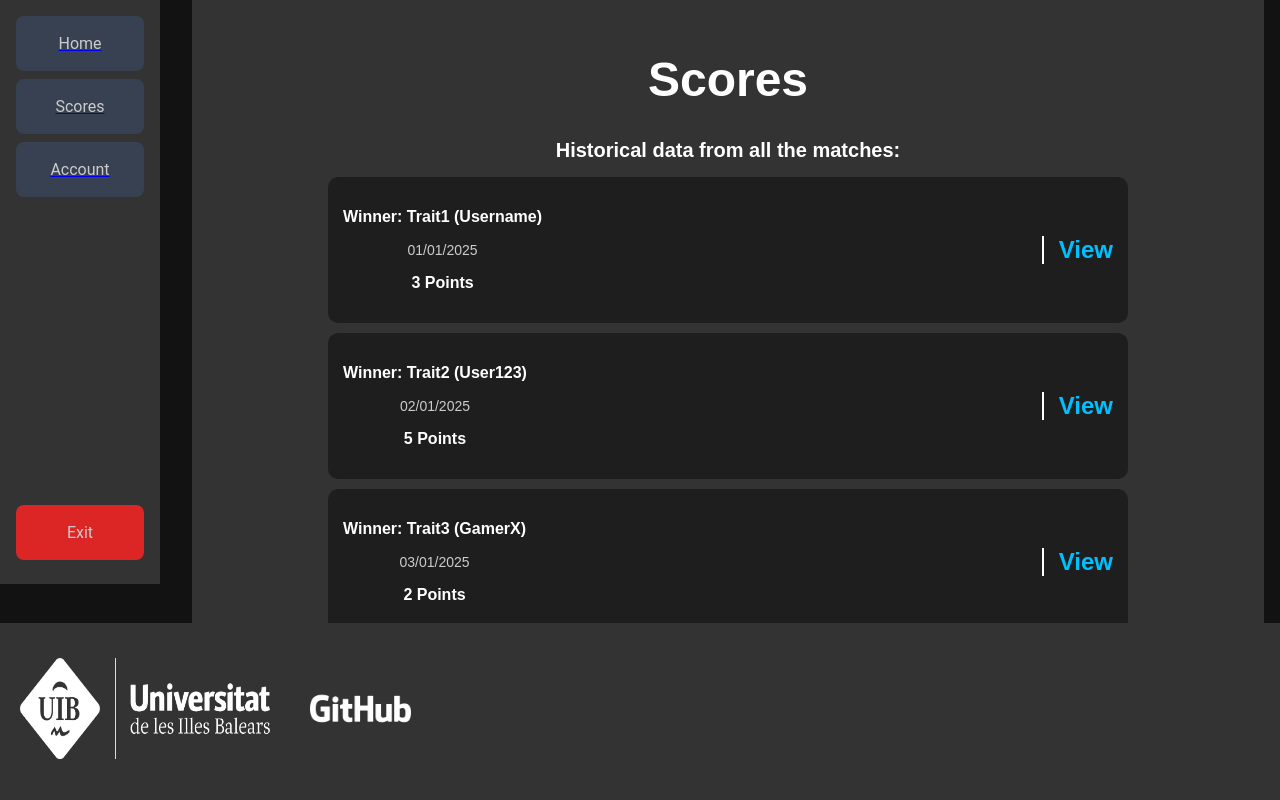
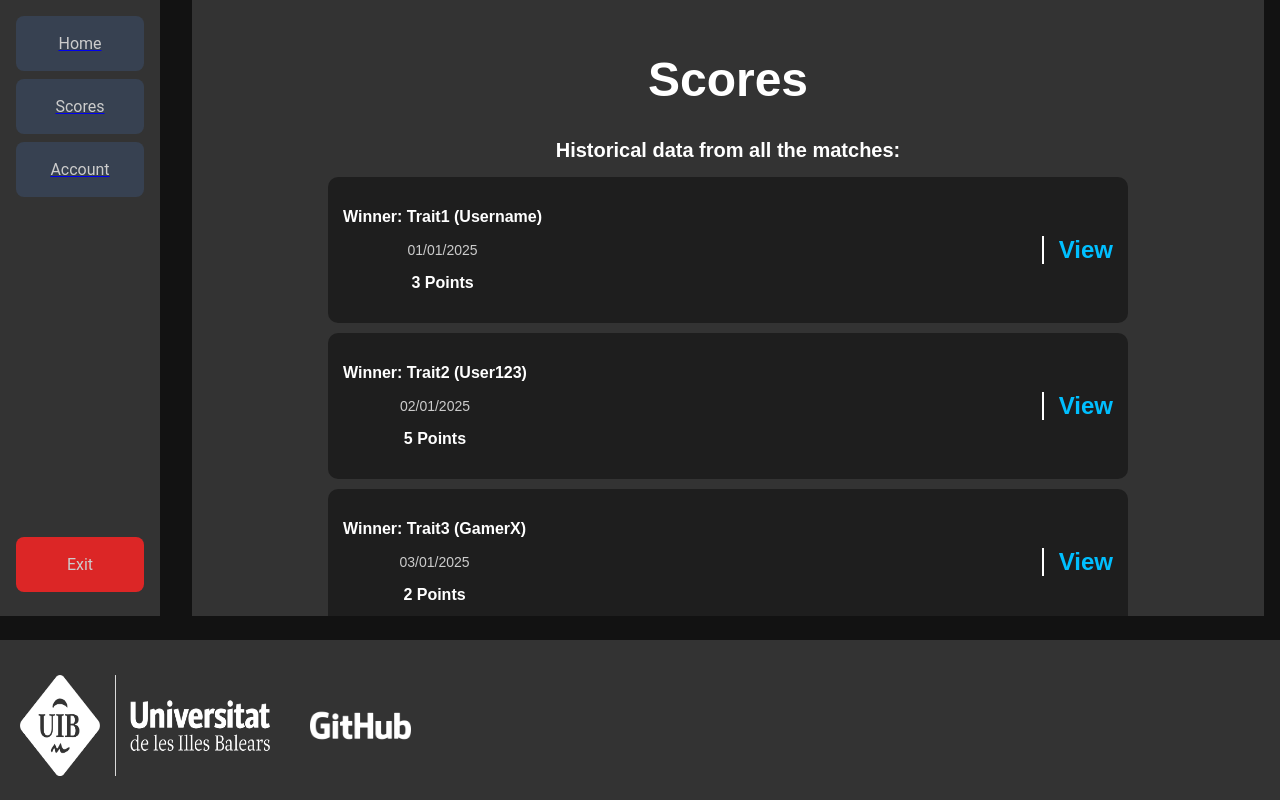
Before and after one commit to Laboratori-de-Projectes-de-Software/back-end, a React (Vite) app in the folder human-traits-front/: page /scores in a window 1280 px wide. Shown: the top 800 px of the page. Built offline with nearby package versions, Linux system fonts and the light colour scheme.

Commit message:
marcadas las alturas del footer y del content_container en base al tamaño de la pantalla para que cuadren y aparexca el scrollbar si es necesario

```diff
--- a/human-traits-front/src/css/App.css
+++ b/human-traits-front/src/css/App.css
@@ -47,7 +47,7 @@ body {
   margin-right: 1rem;
   gap: 1rem;
   overflow-y: auto;
-  max-height: 100%;
+  max-height: 75vh;
 }
 
 ul.footer {
@@ -59,6 +59,7 @@ ul.footer {
     position: fixed;
     bottom: 0;
     width: 100%;
+    height: 20vh;
   }
 
   li.footer {
@@ -78,7 +79,7 @@ ul.footer {
   }
 
   .sidebar {
-    height: 69vh;
+    /*height: 69vh;*/
     width: 8rem;
     background-color: #333;
     display: flex;
```
